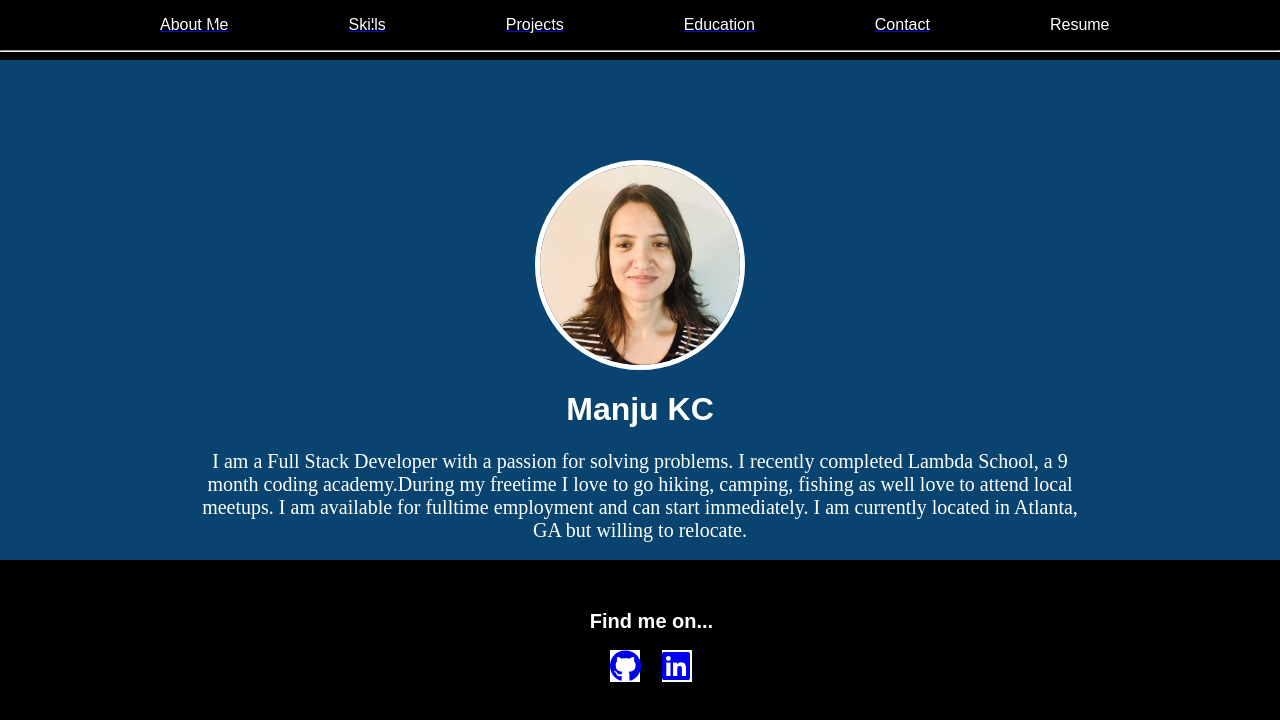
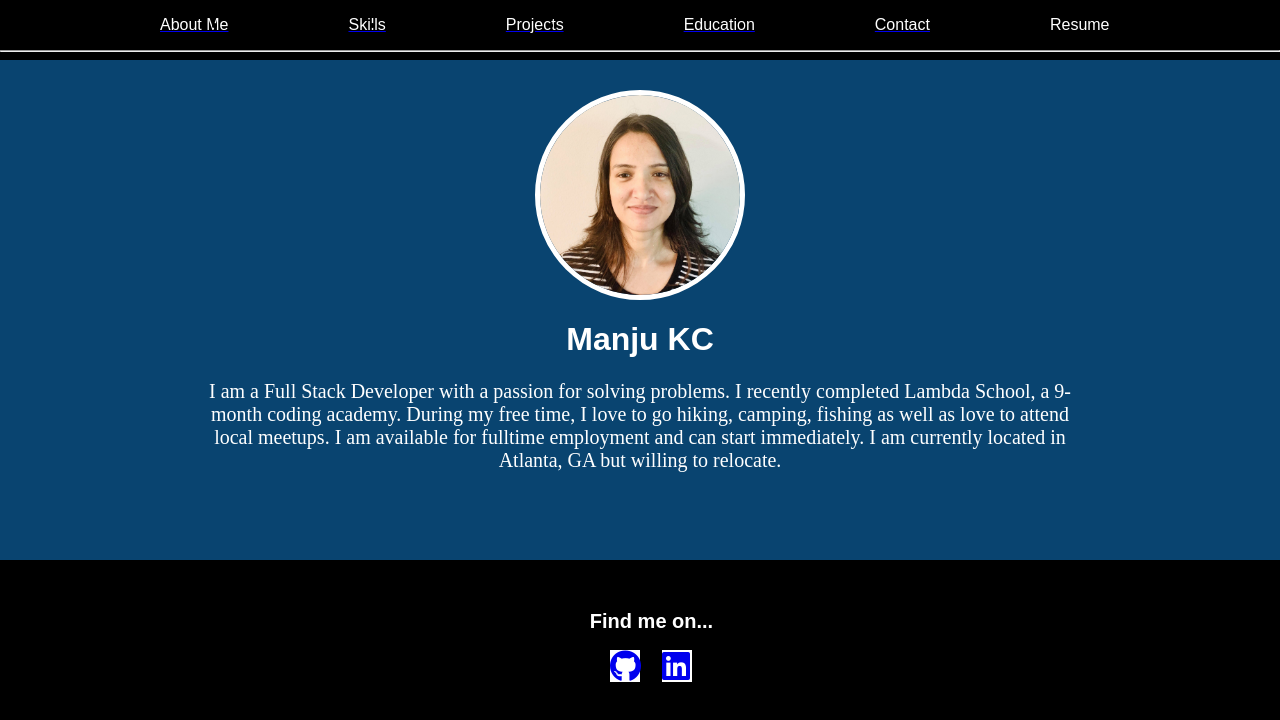
Before and after one commit to Manjukcthapa/Portfolio, a React (Create React App) app: page / in a window 1280 px wide. Shown: the top 720 px of the page. Built offline with nearby package versions, Linux system fonts and the light colour scheme.

Commit message:
updated about description

```diff
--- a/src/Component/Homepage.js
+++ b/src/Component/Homepage.js
@@ -11,14 +11,14 @@ class HomePage extends React.Component {
             <img className="team-img1" alt="profile" src={image} />
             <h1>Manju KC</h1>
             <div className="home-para">
-            <p>
-              I am a Full Stack Developer with a passion for solving problems. I
-              recently completed Lambda School, a 9 month coding academy.During my
-              freetime I love to go hiking, camping, fishing as well love to attend
-              local meetups. I am available for fulltime employment and can start
-              immediately. I am currently located in Atlanta, GA but willing to relocate.
-
-            </p>
+              <p>
+                I am a Full Stack Developer with a passion for solving problems.
+                I recently completed Lambda School, a 9-month coding academy.
+                During my free time, I love to go hiking, camping, fishing as
+                well as love to attend local meetups. I am available for
+                fulltime employment and can start immediately. I am currently
+                located in Atlanta, GA but willing to relocate.
+              </p>
             </div>
           </div>
         </div>
--- a/src/Component/homepage.css
+++ b/src/Component/homepage.css
@@ -40,7 +40,7 @@ html {
 
   #content{
       text-align: center;
-      margin-top: 100px;
+      margin-top: 30px;
 
   }
 
```
